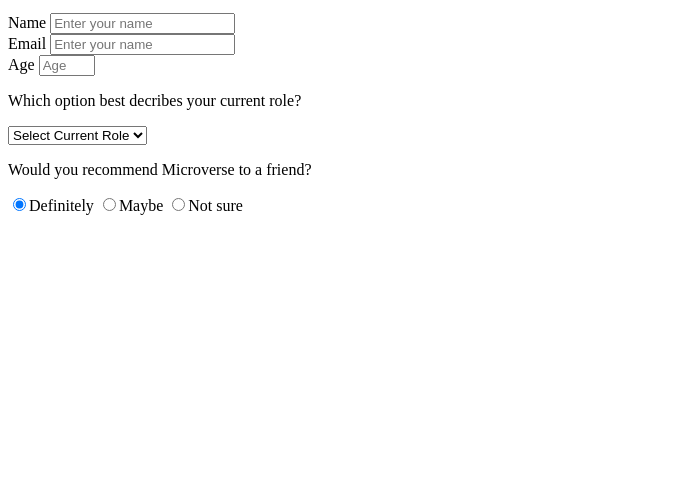
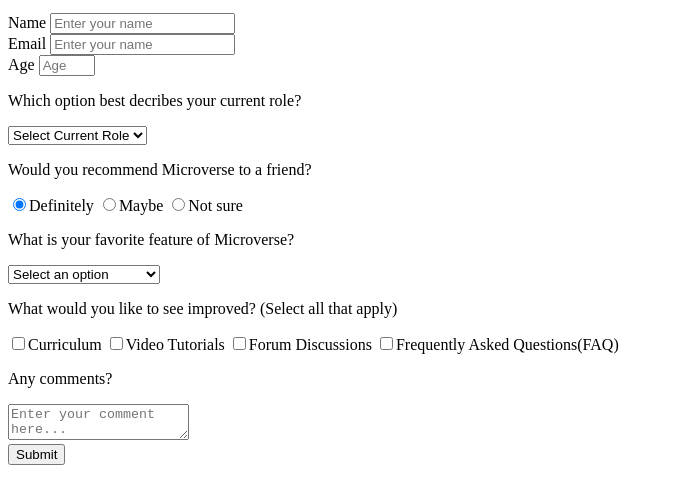
Before and after one commit to peterboro/Peter-Joel, a plain HTML site: page index.html in a window 1280 px wide. Shown: the part 101-604 px from the top of the page, without its empty margins (0-674 px from the left). Drawn offline with Linux system fonts and the light colour scheme.

Commit message:
added value attribute and textbox

```diff
--- a/index.html
+++ b/index.html
@@ -15,6 +15,7 @@
         <div class="form-group">
           <label id="name-label" for="name">Name</label>
           <input type="text" name="name" id="name" class="form-control " placeholder="Enter your name" required/>
+        </div>
         <div class="form-group">
           <label id="email" for="email"> Email </label>
           <input type="text" name="name" id="name" class="form-control " placeholder="Enter your name" required/>
@@ -43,12 +44,69 @@
           <label>
         <input name="user-recommend" value="not-sure" type="radio" class="input-radio" />Not sure</label>
         </div>
+        <div class="form-group">
+          <p>What is your favorite feature of Microverse? </p>
+          <select id="most-like" name="mostLike" class="form-control" required>
+            <option disabled selected value>Select an option</option>
+            <option value="challenges">Challenges</option>
+            <option value="projects">Collaborative Projects</option>
+            <option value="community">Community</option>
+          </select>
+        </div>
+        <div class="form-group">
+          <p>
+            What would you like to see improved?
+            <span class="clue">(Select all that apply)</span>
+          </p>
+          <label><input
+              name="prefer"
+              value="curriculum"
+              type="checkbox"
+              class="input-checkbox"
+            />Curriculum</label
+          >
+          <label>
+            <input
+              name="prefer"
+              value="video-tutorials"
+              type="checkbox"
+              class="input-checkbox"
+            />Video Tutorials</label
+          >
+          <label
+            ><input
+              name="prefer"
+              value="Forum-discussions"
+              type="checkbox"
+              class="input-checkbox"
+            />Forum Discussions
+            </label
+          >
+          <label>
+            <input
+              name="prefer"
+              value="Frequently-asked-questions"
+              type="checkbox"
+              class="input-checkbox"
+            />Frequently Asked Questions(FAQ)
+          </label>
+        </div>
+        <div class="form-group">
+          <p>Any comments?</p>
+          <textarea
+            id="comments"
+            class="input-textarea"
+            name="comment"
+            placeholder="Enter your comment here..."
+          ></textarea>
         </div>
 
+        <div class="form-group">
+          <button type="submit" id="submit" class="submit-button">
+            Submit
+          </button>
         </div>
-
-
-
+      </div>
       </form>
 
     </div>
```
